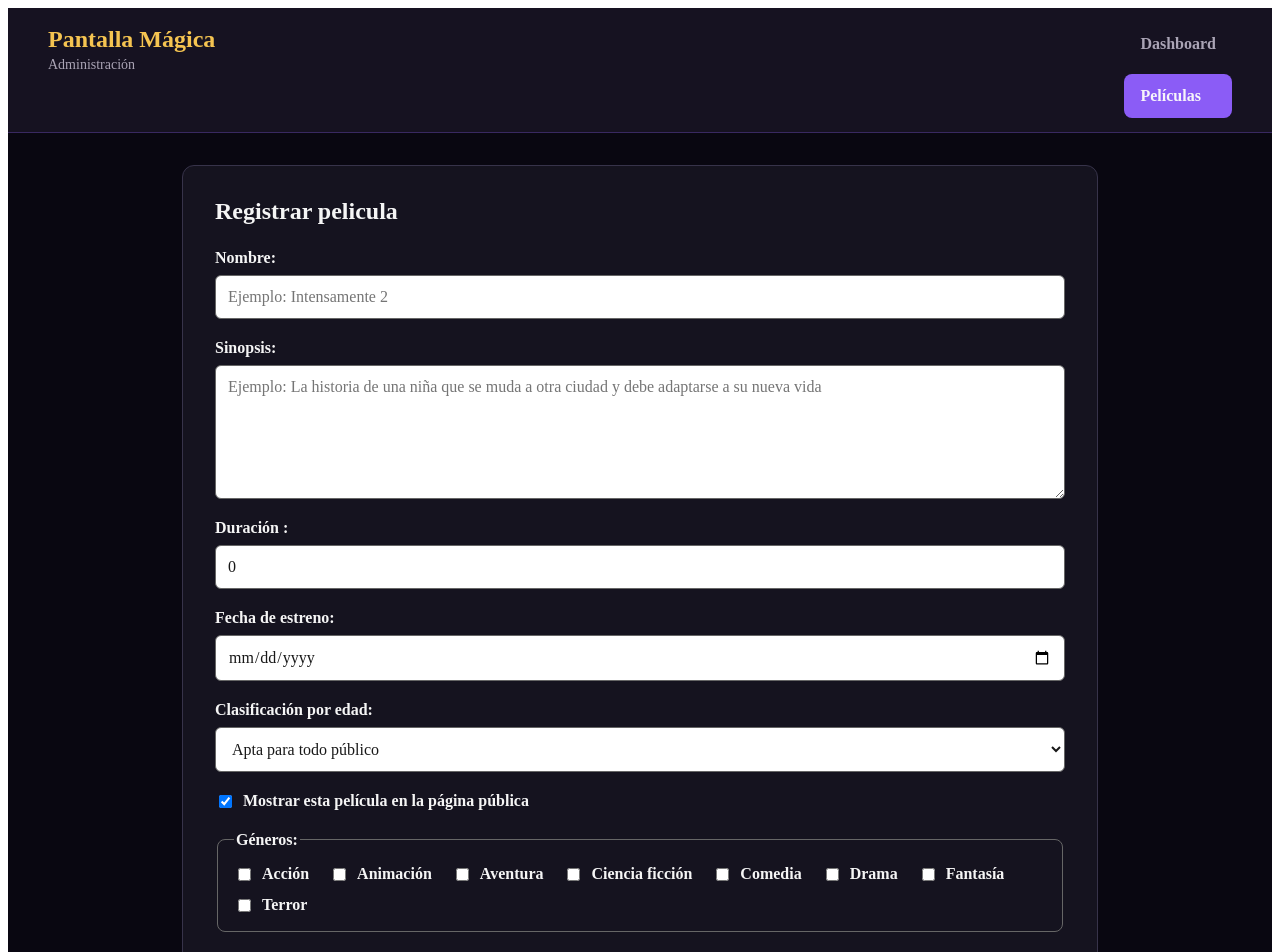
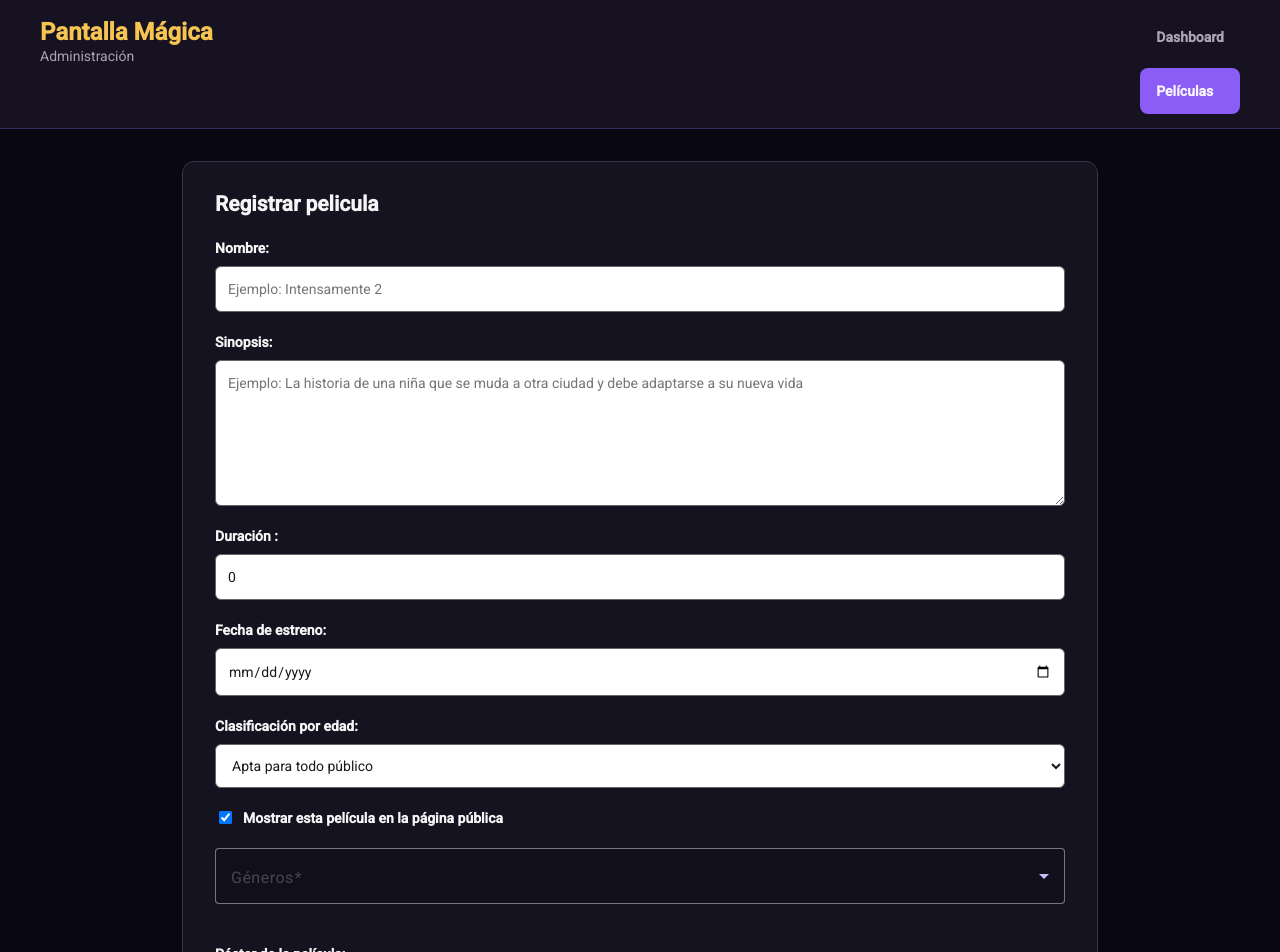
Before and after one commit to keilaaristimuno/Cine-prograIV, an Angular app: page /admin/peliculas/nueva in a window 1280 px wide. Shown: the top 952 px of the page. Built offline with nearby package versions, Linux system fonts and the light colour scheme.

Commit message:
Feat: mejorado el checkbox de genero por mat-select para mejor visualizacion

```diff
--- a/package.json
+++ b/package.json
@@ -11,10 +11,12 @@
   "private": true,
   "packageManager": "npm@12.0.2",
   "dependencies": {
+    "@angular/cdk": "^22.1.7",
     "@angular/common": "^22.1.0",
     "@angular/compiler": "^22.1.0",
     "@angular/core": "^22.1.0",
     "@angular/forms": "^22.1.0",
+    "@angular/material": "^22.1.7",
     "@angular/platform-browser": "^22.1.0",
     "@angular/router": "^22.1.0",
     "@supabase/supabase-js": "^2.116.0",
--- a/src/app/features/admin/pages/dashboard-admin/dashboard-admin.html
+++ b/src/app/features/admin/pages/dashboard-admin/dashboard-admin.html
@@ -1,2 +1,8 @@
 <h1>Panel de administración</h1>
 <p>Gestión de Pantalla Mágica</p>
+
+<!-- métricas, gráficos y actividad del sistema.
+ Películas activas: 12
+Funciones de hoy: 18
+Entradas vendidas hoy: 246
+Facturación del día: $1.850.000-->
--- a/src/app/features/admin/pages/peliculas/formulario-pelicula/formulario-pelicula.html
+++ b/src/app/features/admin/pages/peliculas/formulario-pelicula/formulario-pelicula.html
@@ -6,11 +6,11 @@
             [formGroup] = "formularioPelicula"
             (ngSubmit)="guardarPelicula()">
 
-
             <div class="campo-formulario">
                 <label for="nombre">Nombre:</label>
 
-        <!-- El valor de formControlName debe coincidir con el control de TypeScript -->
+        <!-- El valor de formControlName debe
+          coincidir con el control de TypeScript -->
                 <input
                 id="nombre"
                 type="text"
@@ -19,8 +19,7 @@
                 />
 
                 <!-- Validacion: -->
-                <!-- El usuario entró y salió del campo &&
-                Incumple al menos una validación -->
+<!-- El usuario entró y salió del campo && Incumple al menos una validación -->
         @if (
             formularioPelicula.controls.nombre.touched &&
             formularioPelicula.controls.nombre.invalid
@@ -98,13 +97,11 @@
         <!--     /* Campo de fecha de estreno */ -->
             <div class="campo-formulario">
                 <label for="fecha-estreno">Fecha de estreno:</label>
-
                 <input
                     id="fecha-estreno"
                     type="date"
                     formControlName="fechaEstreno"
                 />
-
                 @if (
                     formularioPelicula.controls.fechaEstreno.touched &&
                     formularioPelicula.controls.fechaEstreno.hasError('required')
@@ -120,7 +117,6 @@
                 <label for="clasificacion-edad">
                     Clasificación por edad:
                 </label>
-
                 <select
                     id="clasificacion-edad"
                     formControlName="clasificacionEdad"
@@ -131,35 +127,34 @@
                 </select>
             </div>
 
+            <!-- Esta ACTIVA O NO -->
             <div class="campo-formulario">
                 <label class="campo-booleano">
                     <input
                     type="checkbox"
                     formControlName="estaActiva"
                     />
-
                     <span>Mostrar esta película en la página pública</span>
                 </label>
             </div>
 
-            <fieldset class="campo-formulario">
-                <legend>Géneros:</legend>
+            <!-- GENEROS Select con mat para mejor visualizacion -->
+            <div class="campo-formulario">
+                <mat-form-field appearance="outline" class="selector-generos">
+                    <mat-label>Géneros</mat-label>
 
-                <div class="opciones-generos">
-                    @for (genero of generosDisponibles; track genero) {
-                    <label class="opcion-genero">
-                        <input
-                        type="checkbox"
-                        [checked]="
-                            formularioPelicula.controls.generos.value.includes(genero)
-                        "
-                        (change)="cambiarGenero(genero, $event)"
-                        />
-
-                        <span>{{ genero }}</span>
-                    </label>
-                    }
-                </div>
+                    <mat-select
+                        formControlName="generos"
+                        multiple
+                        panelClass="panel-generos"
+                    >
+                        @for (genero of generosDisponibles; track genero) {
+                        <mat-option [value]="genero">
+                            {{ genero }}
+                        </mat-option>
+                        }
+                    </mat-select>
+                </mat-form-field>
 
                 @if (
                     formularioPelicula.controls.generos.touched &&
@@ -169,7 +164,7 @@
                     <small>Seleccioná al menos un género.</small>
                     </div>
                 }
-            </fieldset>
+            </div>
 
                     <!-- Campo de imagen -->
             <div class="campo-formulario">
--- a/src/app/features/admin/pages/peliculas/formulario-pelicula/formulario-pelicula.scss
+++ b/src/app/features/admin/pages/peliculas/formulario-pelicula/formulario-pelicula.scss
@@ -88,6 +88,43 @@ fieldset.campo-formulario {
   border-radius: 0.5rem;
 }
 
+.selector-generos {
+  width: 100%;
+
+  --mdc-outlined-text-field-outline-color: #37334a;
+  --mdc-outlined-text-field-hover-outline-color: #8b70ee;
+  --mdc-outlined-text-field-focus-outline-color: #9a83ff;
+  --mdc-outlined-text-field-label-text-color: #b9b3cc;
+  --mdc-outlined-text-field-focus-label-text-color: #cbbcff;
+
+  --mat-select-enabled-trigger-text-color: #f7f5fa;
+  --mat-select-focused-arrow-color: #9a83ff;
+  --mat-select-enabled-arrow-color: #cbbcff;
+}
+
+:host ::ng-deep .selector-generos .mat-mdc-text-field-wrapper {
+  background-color: #110f1a;
+  border-radius: 0.65rem;
+}
+
+:host ::ng-deep .selector-generos .mat-mdc-form-field-infix {
+  min-height: 56px;
+  padding-top: 16px;
+  padding-bottom: 16px;
+}
+
+:host ::ng-deep .selector-generos .mat-mdc-select-value-text {
+  color: #f7f5fa;
+}
+
+:host ::ng-deep .selector-generos .mat-mdc-floating-label {
+  color: #b9b3cc;
+}
+
+:host ::ng-deep .selector-generos.mat-focused .mat-mdc-floating-label {
+  color: #cbbcff;
+}
+
 .boton-primario {
   align-self: flex-start;
   min-width: 180px;
--- a/src/app/features/admin/pages/peliculas/formulario-pelicula/formulario-pelicula.ts
+++ b/src/app/features/admin/pages/peliculas/formulario-pelicula/formulario-pelicula.ts
@@ -1,10 +1,15 @@
 import { Component, inject, signal } from '@angular/core';
 import { FormBuilder, FormControl, ReactiveFormsModule, Validators } from '@angular/forms';
+import { MatFormFieldModule } from '@angular/material/form-field';
+import { MatSelectModule } from '@angular/material/select';
 import { ClasificacionEdad } from '../../../../../core/modelos/pelicula';
 import  {ServicioPeliculas} from '../../../../../core/servicios/servicio-peliculas';
 
 @Component({
-  imports: [ReactiveFormsModule],
+  imports: [
+    ReactiveFormsModule,
+    MatFormFieldModule,
+    MatSelectModule],
   selector: 'app-formulario-pelicula',
   styleUrl: './formulario-pelicula.scss',
   templateUrl: './formulario-pelicula.html',
@@ -32,7 +37,8 @@ export class FormularioPelicula {
     'Terror'
   ];
 
-  readonly formularioPelicula = this.constructorFormularios.nonNullable.group({
+  readonly formularioPelicula =
+   this.constructorFormularios.nonNullable.group({
     /* no puede tener un valor nulo  */
     nombre: [
       '',
@@ -68,7 +74,7 @@ export class FormularioPelicula {
             Validators.required
       ),
       estaActiva: [true],
-      /* es  */
+        /* Representa los generos que el usuario selecciono:  */
       generos: this.constructorFormularios.nonNullable.control<string[]>(
       [],
       Validators.required
@@ -80,28 +86,6 @@ export class FormularioPelicula {
       Validators.required
       )
   });
-
-      /* maneja los cambios en los géneros */
-
-  cambiarGenero(genero: string, evento: Event): void {
-    const checkbox = evento.target as HTMLInputElement;
-    const generosSeleccionados =
-      this.formularioPelicula.controls.generos.value;
-
-    if (checkbox.checked) {
-      this.formularioPelicula.controls.generos.setValue([
-        ...generosSeleccionados, genero
-      ]);
-    } else {
-      this.formularioPelicula.controls.generos.setValue(
-        generosSeleccionados.filter(
-          generoSeleccionado => generoSeleccionado !== genero
-        )
-      );
-    }
-
-    this.formularioPelicula.controls.generos.markAsTouched();
-  }
 
       /* Maneja la selección de imagen */
   seleccionarImagen(evento: Event): void {
@@ -138,7 +122,6 @@ export class FormularioPelicula {
     controlImagen.setValue(archivo);
   }
 
-
 /* Guarda los datos de la película */
   async guardarPelicula() : Promise<void> {
     if (this.formularioPelicula.invalid){
@@ -150,7 +133,6 @@ export class FormularioPelicula {
     this.mensajeErrorGuardado.set('');
 
     const datosFormulario = this.formularioPelicula.getRawValue();
-
     const imagen = datosFormulario.imagen;
 
     if (!imagen) {
--- a/src/app/features/admin/pages/peliculas/listado-peliculas/listado-peliculas.ts
+++ b/src/app/features/admin/pages/peliculas/listado-peliculas/listado-peliculas.ts
@@ -11,9 +11,8 @@ import {ServicioPeliculas} from '../../../../../core/servicios/servicio-pelicula
   styleUrl: './listado-peliculas.scss'
 })
 export class ListadoPeliculas implements OnInit {
-  private readonly servicioPeliculas =
-    inject(ServicioPeliculas);
-
+  /* readonly: no puede reemplazarse por otro servicio después de inicializarse. */
+  private readonly servicioPeliculas = inject(ServicioPeliculas);
   readonly peliculas = signal<Pelicula[]>([]);
   readonly cargando = signal(true);
   readonly mensajeError = signal('');
@@ -27,9 +26,7 @@ export class ListadoPeliculas implements OnInit {
     this.mensajeError.set('');
 
     try {
-      const peliculas =
-        await this.servicioPeliculas.obtenerPeliculas();
-
+      const peliculas = await this.servicioPeliculas.obtenerPeliculas();
       this.peliculas.set(peliculas);
     } catch (error) {
       console.error(
--- a/src/index.html
+++ b/src/index.html
@@ -1,11 +1,18 @@
 <!doctype html>
 <html lang="en">
   <head>
-  <meta charset="utf-8">
+    <meta charset="utf-8" />
     <title>PantallaMagica</title>
-  <base href="/">
-  <meta name="viewport" content="width=device-width, initial-scale=1">
-  <link rel="icon" type="image/x-icon" href="favicon.ico">
+    <base href="/" />
+    <meta name="viewport" content="width=device-width, initial-scale=1" />
+    <link rel="icon" type="image/x-icon" href="favicon.ico" />
+    <link rel="preconnect" href="https://fonts.googleapis.com" />
+    <link rel="preconnect" href="https://fonts.gstatic.com" crossorigin />
+    <link
+      href="https://fonts.googleapis.com/css2?family=Roboto:wght@300;400;500&display=swap"
+      rel="stylesheet"
+    />
+    <link href="https://fonts.googleapis.com/icon?family=Material+Icons" rel="stylesheet" />
   </head>
   <body>
     <app-root></app-root>
--- a/src/styles.scss
+++ b/src/styles.scss
@@ -1 +1,64 @@
-/* You can add global styles to this file, and also import other style files */
+@use '@angular/material' as mat;
+
+html {
+  height: 100%;
+  @include mat.theme(
+    (
+      color: (
+        primary: mat.$azure-palette,
+        tertiary: mat.$blue-palette,
+      ),
+      typography: Roboto,
+      density: 0,
+    )
+  );
+}
+
+body {
+  color-scheme: light;
+  background-color: var(--mat-sys-surface);
+  color: var(--mat-sys-on-surface);
+  font: var(--mat-sys-body-medium);
+
+  // Reset the user agent margin.
+  margin: 0;
+  height: 100%;
+}
+
+/* ==================================
+Estilos para el desplegable abierto
+ en formulario peliculas
+===================================== */
+.panel-generos.mat-mdc-select-panel {
+  background-color: #1a1625 !important;
+  border: 1px solid #37334a;
+  border-radius: 0.75rem !important;
+  padding: 0.35rem 0 !important;
+}
+
+.panel-generos .mat-mdc-option {
+  color: #f7f5fa !important;
+  min-height: 48px;
+}
+
+.panel-generos .mat-mdc-option:hover,
+.panel-generos .mat-mdc-option.mdc-list-item--focus {
+  background-color: rgba(139, 92, 246, 0.12) !important;
+}
+
+.panel-generos .mat-mdc-option.mdc-list-item--selected:not(.mdc-list-item--disabled) {
+  background-color: rgba(139, 92, 246, 0.2) !important;
+}
+
+.panel-generos .mat-pseudo-checkbox {
+  border-color: #cbbcff !important;
+}
+
+.panel-generos .mat-pseudo-checkbox-checked,
+.panel-generos .mat-pseudo-checkbox-indeterminate {
+  background-color: #8b5cf6 !important;
+}
+
+.panel-generos .mat-pseudo-checkbox-checked::after {
+  color: white !important;
+}
```
Also changed, not shown: 1 other file (tests, documents, lock files or other folders). Lines whose indentation alone changed are shown as unchanged.
